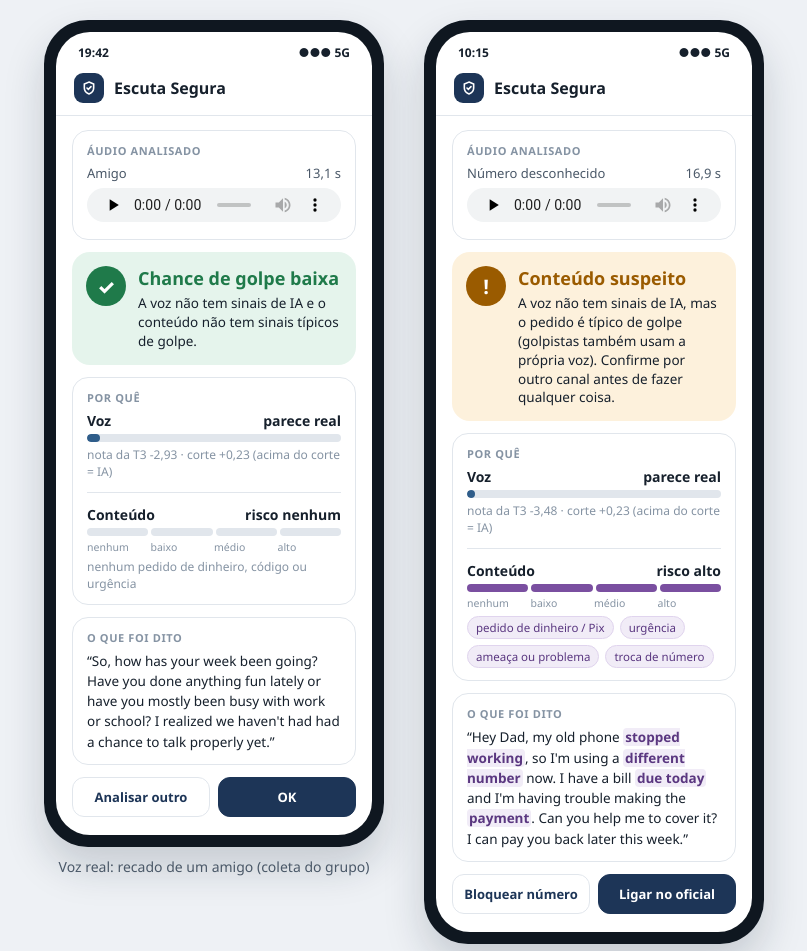
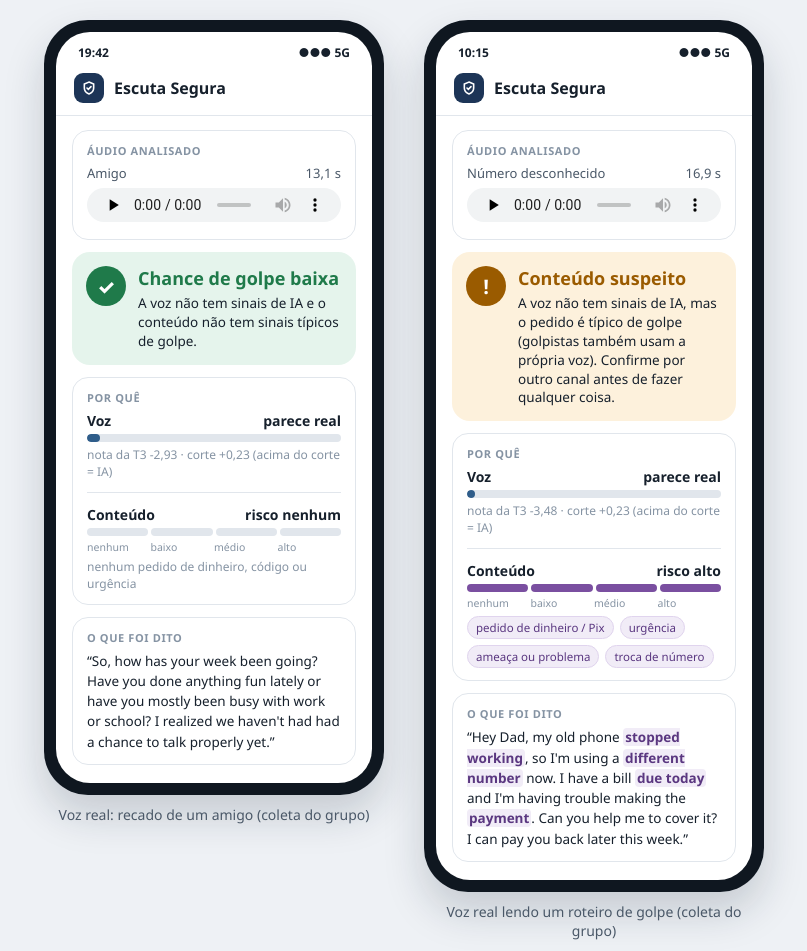
Before and after one commit to FredericoAyres/projeto_final_AI, a plain HTML site: page app/mockup/index.html in a window 1280 px wide. Shown: the top 951 px of the page, without its empty margins (236-1043 px from the left). Drawn offline with Linux system fonts and the light colour scheme.

Commit message:
App: tira os botões das telas do mockup

```diff
--- a/app/mockup/index.html
+++ b/app/mockup/index.html
@@ -71,10 +71,6 @@
   .transcricao { font-size: 13.5px; line-height: 1.5; color: var(--tinta); }
   mark { background: #f1ecf7; color: #5a3780; border-radius: 4px; padding: 0 2px; font-weight: 600; }
 
-  .botoes { display: flex; gap: 8px; margin-top: auto; }
-  .botoes span { flex: 1; text-align: center; font-size: 13px; font-weight: 600; padding: 10px 6px; border-radius: 12px;
-                 border: 1px solid var(--linha); color: var(--marca); }
-  .botoes span.forte { background: var(--marca); color: #fff; border-color: var(--marca); }
 
   .aviso { max-width: 1100px; margin: 0 auto 40px; padding: 0 16px; font-size: 12.5px; color: var(--apagado); }
   .vazio { max-width: 640px; margin: 40px auto; padding: 20px; background: var(--tela); border-radius: 12px; border: 1px solid var(--linha); }
@@ -154,10 +150,6 @@ function tela(ex) {
           <div class="transcricao">${c.transcricao ? `“${destacar(c.transcricao, c.sinais)}”` : "(sem transcrição)"}</div>
         </div>
 
-        <div class="botoes">
-          ${a.nivel === "baixo" || a.nivel === "nao_avaliado" ? `<span>Analisar outro</span><span class="forte">OK</span>`
-                                : `<span>Bloquear número</span><span class="forte">Ligar no oficial</span>`}
-        </div>
       </div>
     </div></div>
     <div class="legenda">${esc(ex.titulo)}</div>  </div>`;
```
